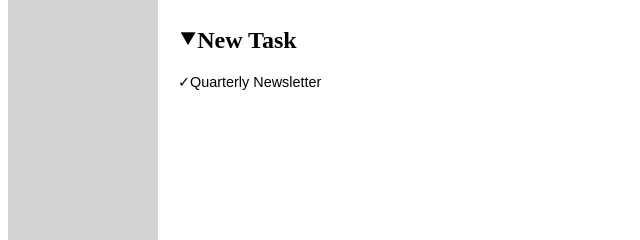
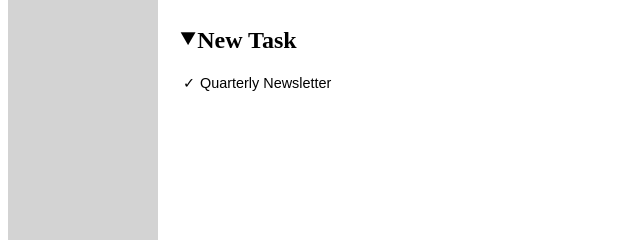
Before and after one commit to francescotroiano98/html-css-toboolist, a plain HTML site: page index.html in a window 1280 px wide. Shown: the part 237-477 px from the top of the page, 0-640 px from the left. Drawn offline with Linux system fonts and the light colour scheme.

Commit message:
add check selector

```diff
--- a/css/style.css
+++ b/css/style.css
@@ -73,4 +73,13 @@ main {
 .text-task{
     font-family: Arial, Helvetica, sans-serif;
     font-size: 90%;
+    margin: 0;
+    display: inline-block;
+
 }
+.check{
+    padding: 5px;
+    border-radius: 50px;
+    border-color:  blue;
+    border: 3px;
+}
```
